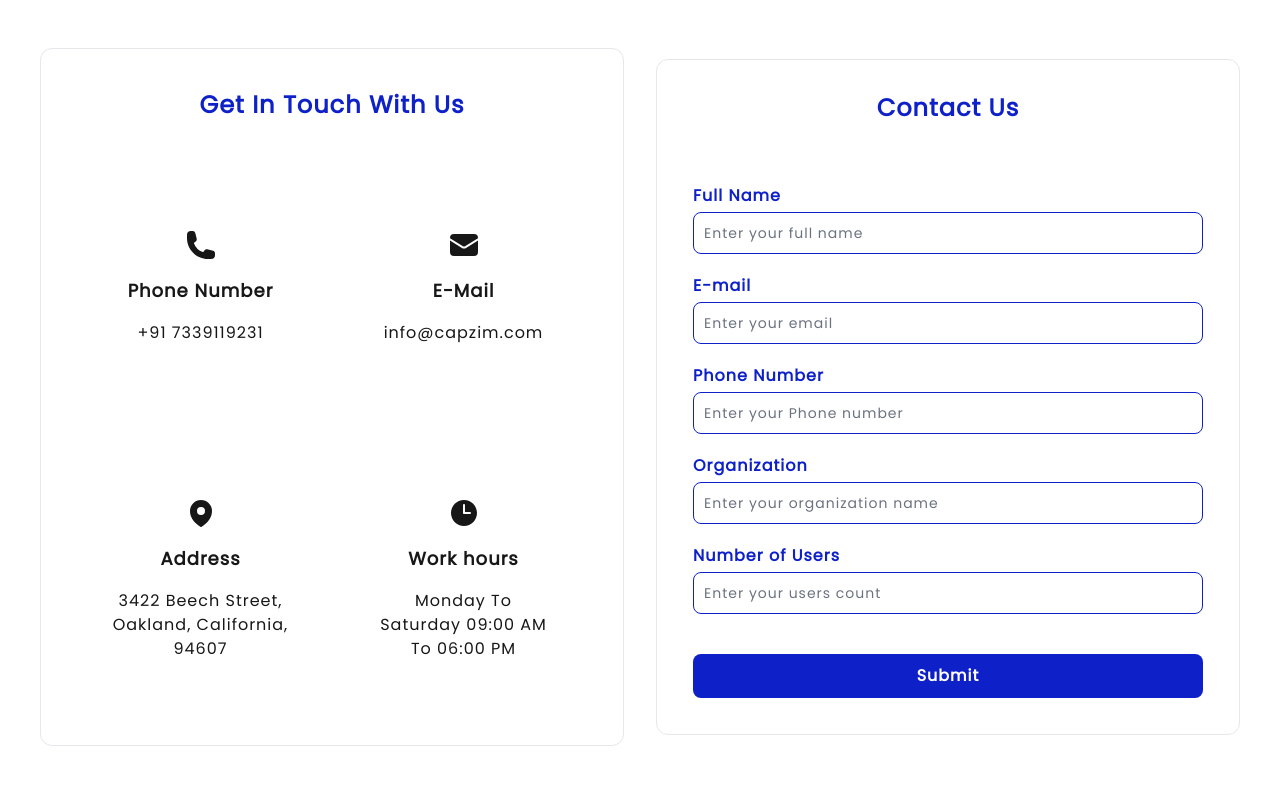
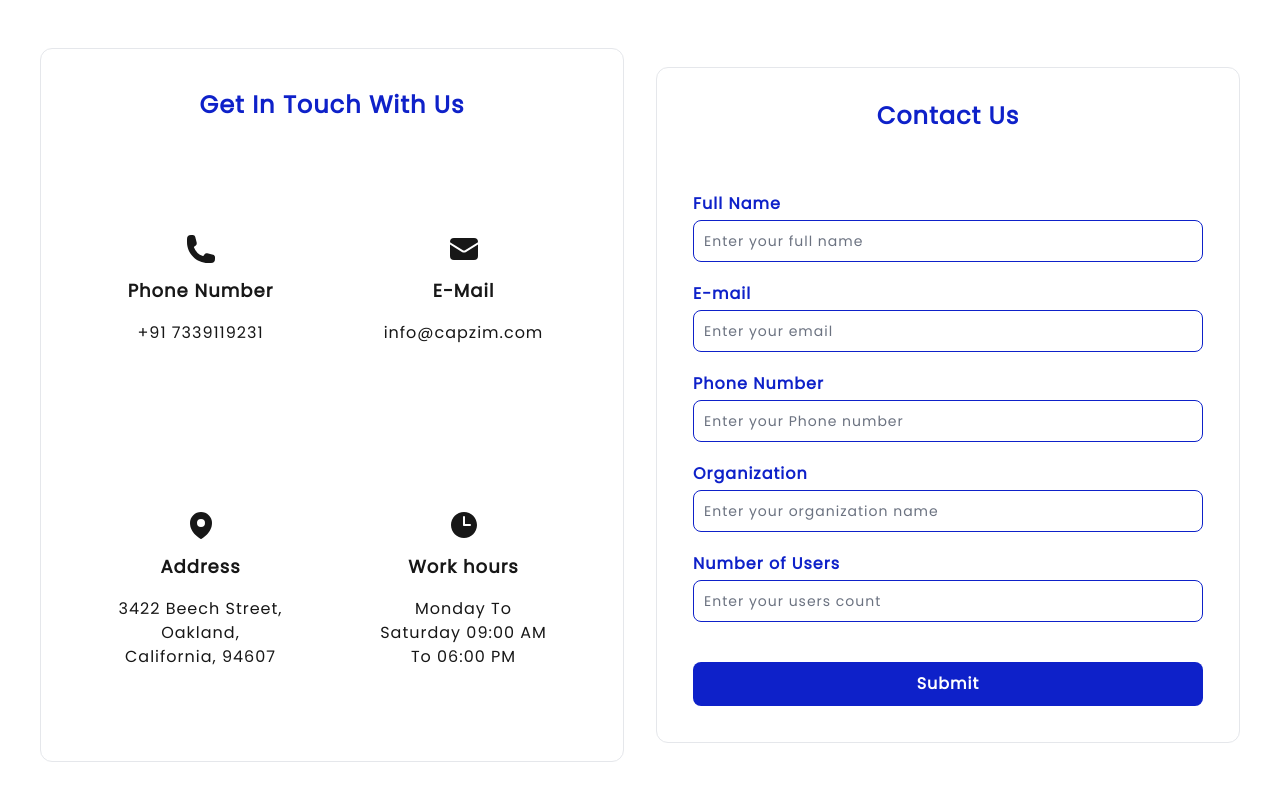
Before and after one commit to praveensumathi/google-work-space, a Next.js app: page / in a window 1280 px wide. Shown: the part 3778-4578 px from the top of the page. Built offline with nearby package versions, Linux system fonts and the light colour scheme.

Commit message:
contact details add

```diff
--- a/app/components/ContactDetail.tsx
+++ b/app/components/ContactDetail.tsx
@@ -1,7 +1,7 @@
 import PhoneIcons from "./icons/PhoneIcons";
-import MailIcon from "./icons/MailICon";
 import HourIcon from "./icons/HourIcon";
 import LocationIcon from "./icons/LocationIcon";
+import MailIcon from "./icons/MailIcon";
 
 const contactItems = [
   {
@@ -43,9 +43,9 @@ function ContactDetail() {
           <a
             key={item.id + "contact"}
             href={item.href}
-            className={`flex items-center text-center flex-col p-6 md:p-7 flex-grow my-2 md:my-4 relative w-full hover:border-2 rounded-md`}
+            className={`flex items-center text-center flex-col p-6 md:p-8 flex-grow my-2 md:my-5 relative w-full hover:border-2 rounded-md`}
           >
-            <div className="p-4">{item.icon}</div>
+            <div className="p-3">{item.icon}</div>
             <div className="text-lg font-bold ">{item.title}</div>
             <div className="mt-4 hover:text-primary hover:decoration-primary decoration-2 hover:underline">
               {item.value}
```
